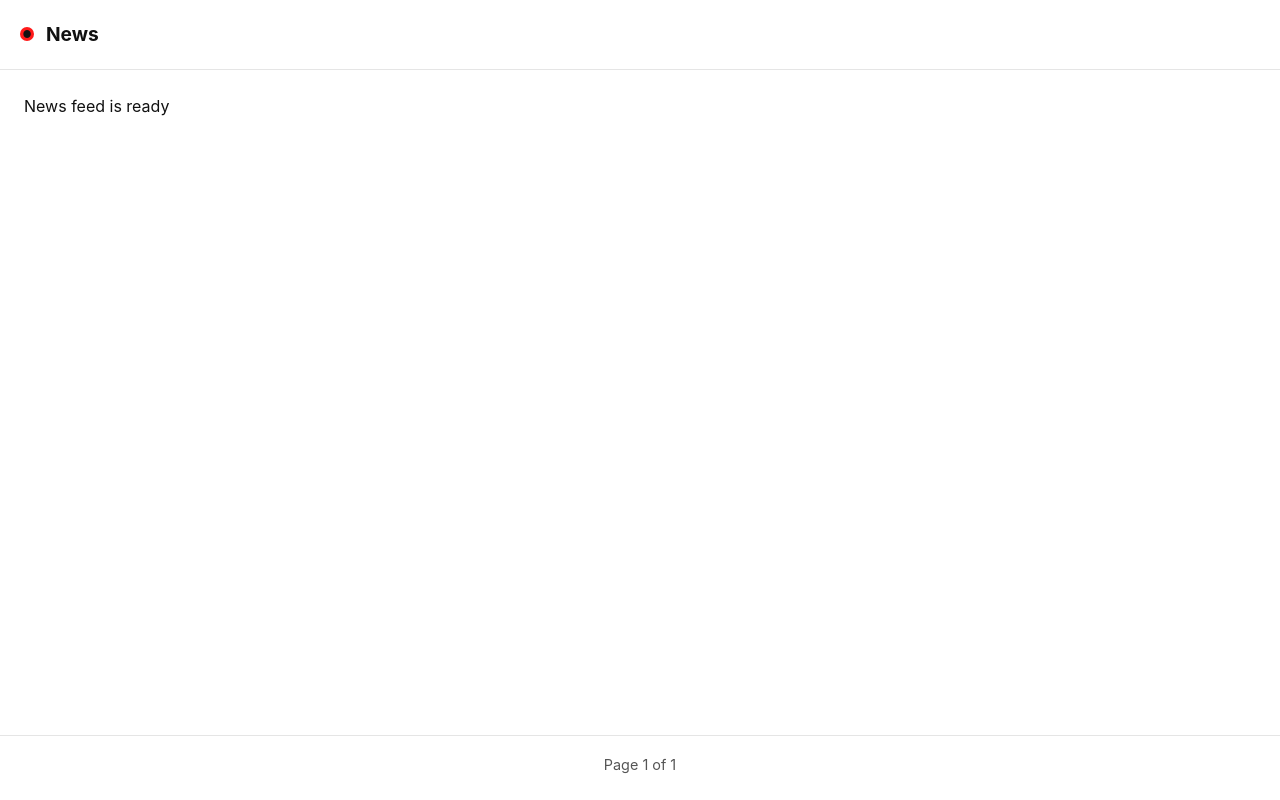
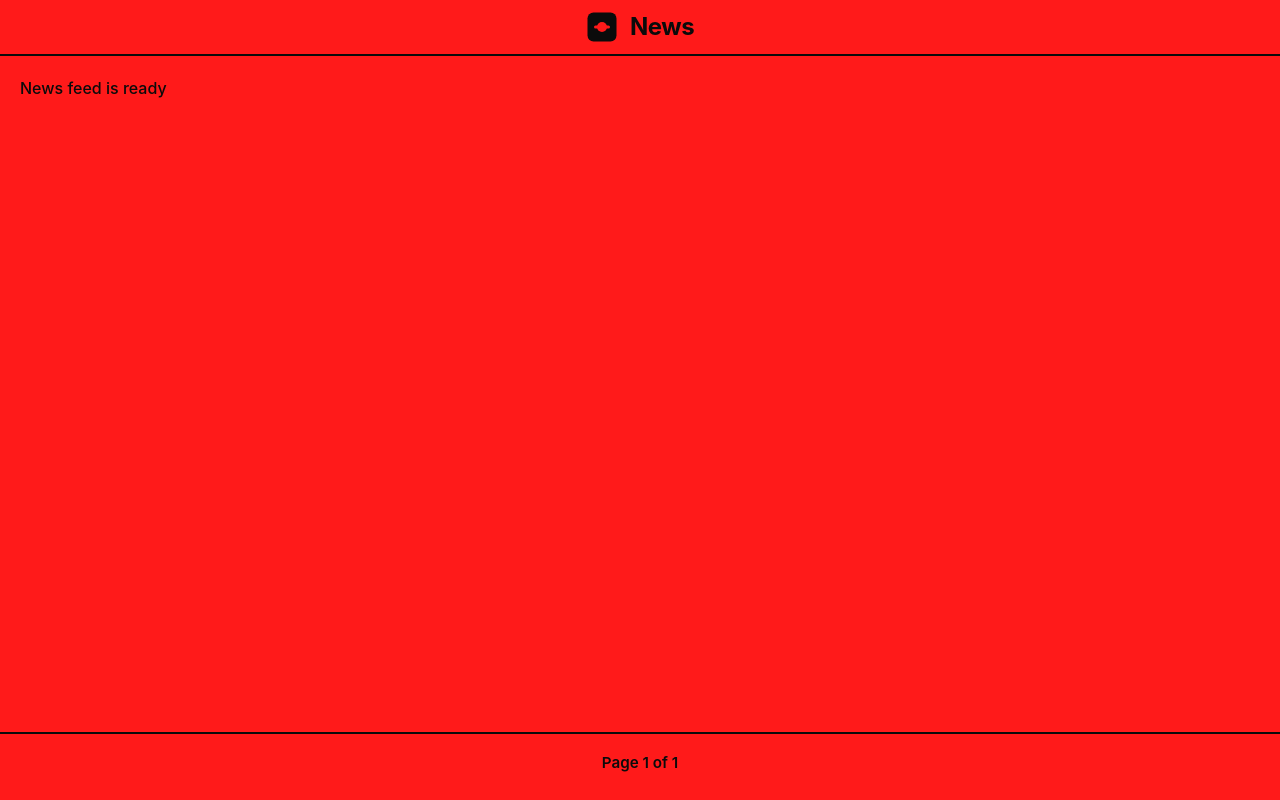
Before and after one commit to EnergyDead/model-agency, a React (Vite) app: page / in a window 1280 px wide. Built offline with nearby package versions, Linux system fonts and the light colour scheme; the HTML template or start-up script is replaced by a standard one.

Commit message:
Add genz sentry visual system

```diff
--- a/src/components/Header.tsx
+++ b/src/components/Header.tsx
@@ -1,3 +1,5 @@
+import logo from "../assets/genz-sentry-logo.svg";
+
 type HeaderProps = {
     title: string;
 };
@@ -5,10 +7,14 @@ type HeaderProps = {
 export default function Header({ title }: HeaderProps) {
     return (
         <header className="header">
-            <span className="header__logo" aria-hidden>
-                ●
-            </span>
-            <h1 className="header__title">{title}</h1>
+            <div className="header__brand">
+                <img
+                    className="header__logo"
+                    src={logo}
+                    alt="Genz Sentry logo"
+                />
+                <h1 className="header__title">{title}</h1>
+            </div>
         </header>
     );
 }
--- a/src/index.css
+++ b/src/index.css
@@ -1,8 +1,8 @@
 :root {
     font-family: "Inter", system-ui, sans-serif;
-    line-height: 1.5;
-    color: #111111;
-    background-color: #ffffff;
+    line-height: 1.6;
+    color: #0b0b0b;
+    background-color: #ff1a1a;
 }
 
 * {
@@ -12,7 +12,7 @@
 body {
     margin: 0;
     min-height: 100vh;
-    background: #ffffff;
+    background: #ff1a1a;
     color: inherit;
 }
 
@@ -24,66 +24,83 @@ body {
     min-height: 100vh;
     display: flex;
     flex-direction: column;
+    background: #ff1a1a;
 }
 
 .header {
+    position: sticky;
+    top: 0;
+    z-index: 10;
+    height: 56px;
     display: flex;
     align-items: center;
+    justify-content: center;
+    padding: 0 20px;
+    background: #ff1a1a;
+    border-bottom: 2px solid #0b0b0b;
+}
+
+.header__brand {
+    display: inline-flex;
+    align-items: center;
     gap: 12px;
-    padding: 20px;
-    border-bottom: 1px solid #e5e5e5;
 }
 
 .header__logo {
-    width: 14px;
-    height: 14px;
-    display: inline-flex;
-    align-items: center;
-    justify-content: center;
-    border-radius: 50%;
-    background: #ff1a1a;
-    color: #111111;
-    font-size: 10px;
+    width: 32px;
+    height: 32px;
 }
 
 .header__title {
     margin: 0;
-    font-size: 1.2rem;
+    font-size: 1.5rem;
+    line-height: 1.2;
+    letter-spacing: -0.02em;
 }
 
 .content {
     flex: 1;
-    padding: 24px;
+    padding: 20px;
+    display: flex;
+    flex-direction: column;
+    gap: 16px;
 }
 
 .placeholder {
     margin: 0;
     font-size: 1rem;
+    font-weight: 500;
 }
 
 .pagination {
-    padding: 16px 24px 24px;
-    border-top: 1px solid #e5e5e5;
+    padding: 16px 20px 24px;
+    border-top: 2px solid #0b0b0b;
     text-align: center;
 }
 
 .pagination__text {
-    font-size: 0.9rem;
-    color: #555555;
+    font-size: 0.95rem;
+    color: #0b0b0b;
+    font-weight: 600;
 }
 
 .news-card {
-    border: 1px solid #e5e5e5;
-    border-radius: 12px;
-    padding: 16px;
+    border: 2px solid #0b0b0b;
+    border-radius: 16px;
+    padding: 18px;
+    background: #f7f2ec;
+    box-shadow: 0 6px 0 rgba(11, 11, 11, 0.2);
 }
 
 .news-card__title {
-    margin: 0 0 8px;
-    font-size: 1.05rem;
+    margin: 0 0 10px;
+    font-size: 1.3rem;
+    line-height: 1.3;
 }
 
 .news-card__excerpt {
     margin: 0;
-    color: #555555;
+    color: #111111;
+    font-size: 1rem;
+    line-height: 1.6;
 }
```
Also changed, not shown: src/assets/genz-sentry-logo.svg (added).
